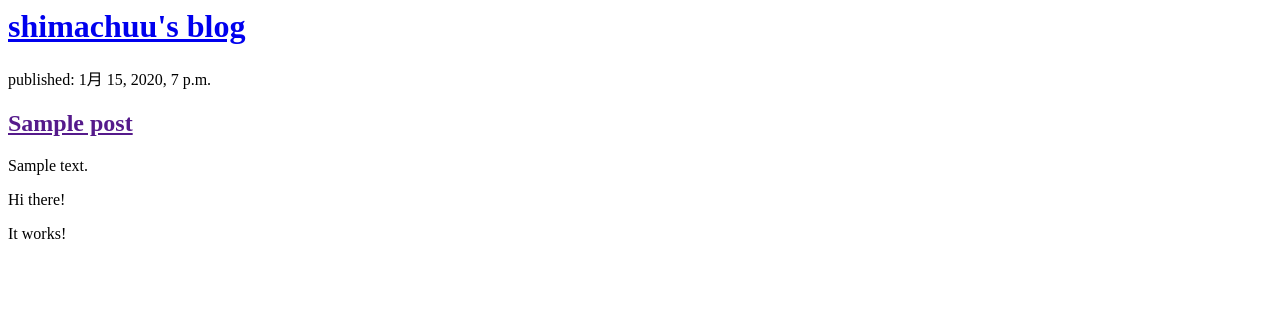
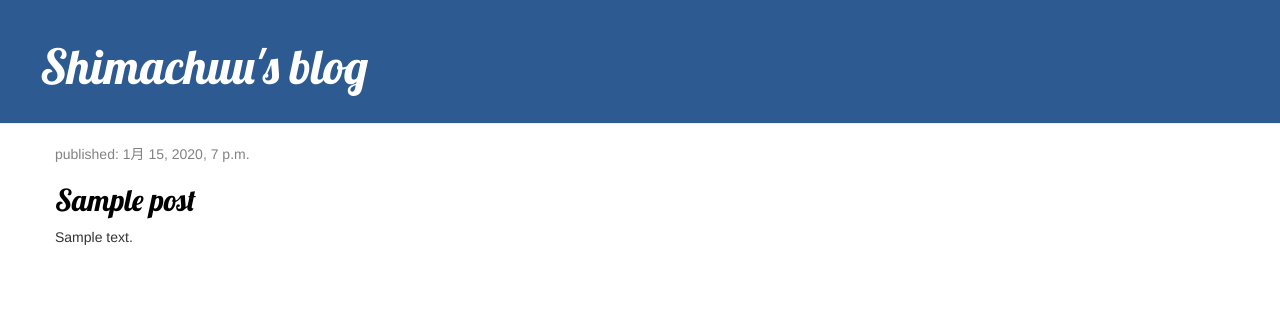
Before and after one commit to shimachuu/my-first-blog, a Django app: page / in a window 1280 px wide. Shown: the top 316 px of the page. Run offline with Django 3.2, Linux system fonts and the light colour scheme; tables that the repository leaves empty hold one stand-in row (values such as "Sample post"); some libraries are stand-ins or nearby versions.

Commit message:
CSS(Bootstrap)の追加

```diff
--- /dev/null
+++ b/blog/static/css/blog.css
@@ -0,0 +1,47 @@
+
+.page-header {
+    background-color: #2e5a92;
+    margin-top: 0;
+    padding: 20px 20px 20px 40px;
+}
+
+.page-header h1, .page-header h1 a, .page-header h1 a:visited, .page-header h1 a:active {
+    color: #ffffff;
+    font-size: 36pt;
+    text-decoration: none;
+}
+
+.content {
+    margin-left: 40px;
+}
+
+h1, h2, h3, h4 {
+    font-family: 'Lobster', cursive;
+}
+
+.date {
+    color: #828282;
+}
+
+.save {
+    float: right;
+}
+
+.post-form textarea, .post-form input {
+    width: 100%;
+}
+
+.top-menu, .top-menu:hover, .top-menu:visited {
+    color: #ffffff;
+    float: right;
+    font-size: 26pt;
+    margin-right: 20px;
+}
+
+.post {
+    margin-bottom: 70px;
+}
+
+.post h2 a, .post h2 a:visited {
+    color: #000000;
+}
--- a/blog/templates/blog/post_list.html
+++ b/blog/templates/blog/post_list.html
@@ -1,22 +1,34 @@
+{% load static %}
 <html>
     <head>
-        <title>shimachuu's blog</title>
+        <title>Shimachuu's blog</title>
+        <link rel="stylesheet" href="//maxcdn.bootstrapcdn.com/bootstrap/3.2.0/css/bootstrap.min.css">
+        <link rel="stylesheet" href="//maxcdn.bootstrapcdn.com/bootstrap/3.2.0/css/bootstrap-theme.min.css">
+        <link rel="stylesheet" href="{% static 'css/blog.css' %}">
+        <link href="//fonts.googleapis.com/css?family=Lobster&subset=latin,latin-ext" rel="stylesheet" type="text/css">
     </head>
     <body>
-        <div>
-            <h1><a href="/">shimachuu's blog</a></h1>
+        <div class="page-header">
+            <h1><a href="/">Shimachuu's blog</a></h1>
         </div>
 
         {% for post in posts %}
-            <div>
-                <p>published: {{post.published_date}}</p>
-                <h2><a href="">{{post.title}}</a></h2>
-                <p>{{post.text|linebreaksbr}}</p>
+        <div class="content container">
+            <div class="row">
+                <div class="col-md-8">
+                    {% for post in posts %}
+                        <div class="post">
+                            <div class="date">
+                                <p>published: {{ post.published_date }}</p>
+                            </div>
+                            <h2><a href="">{{ post.title }}</a></h2>
+                            <p>{{ post.text|linebreaksbr }}</p>
+                        </div>
+                    {% endfor %}
+                </div>
             </div>
-
+        </div>
         {% endfor %}
 
-        <p>Hi there!</p>
-        <p>It works!</p>
     </body>
 </html>
```
